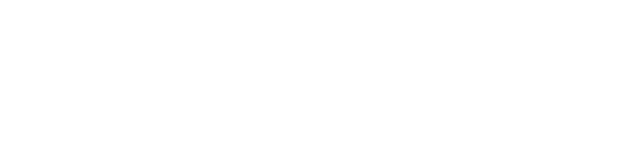
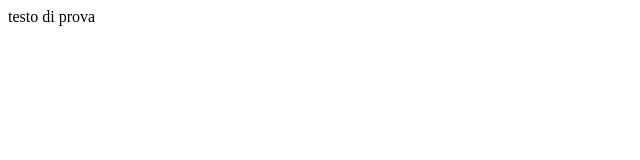
Before and after one commit to gbartoli8/gbartoli8.github.io, a plain HTML site: page index.html in a window 1280 px wide. Shown: the whole page, without its empty margins (0-640 px from the left). Drawn offline with Linux system fonts and the light colour scheme.

Commit message:
Update index.html

```diff
--- a/index.html
+++ b/index.html
@@ -7,7 +7,7 @@
 </head>
 
 <body>
-
+testo di prova
 </body>
 
 </html>
```
